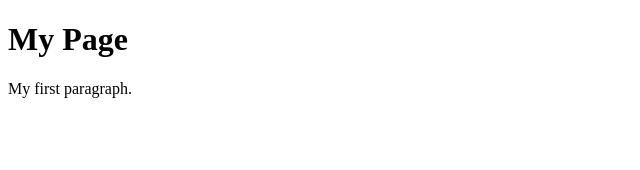
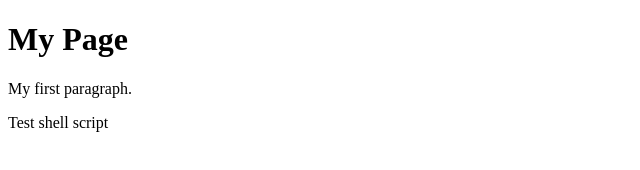
Before and after one commit to ND0322/odin-recipes, a plain HTML site: page index.html in a window 1280 px wide. Shown: the whole page, without its empty margins (0-640 px from the left). Drawn offline with Linux system fonts and the light colour scheme.

Commit message:
This is a test

```diff
--- a/index.html
+++ b/index.html
@@ -8,5 +8,6 @@
 <body>
     <h1>My Page</h1>
     <p>My first paragraph.</p>
+    <p>Test shell script</p>
 </body>
 </html>
```
